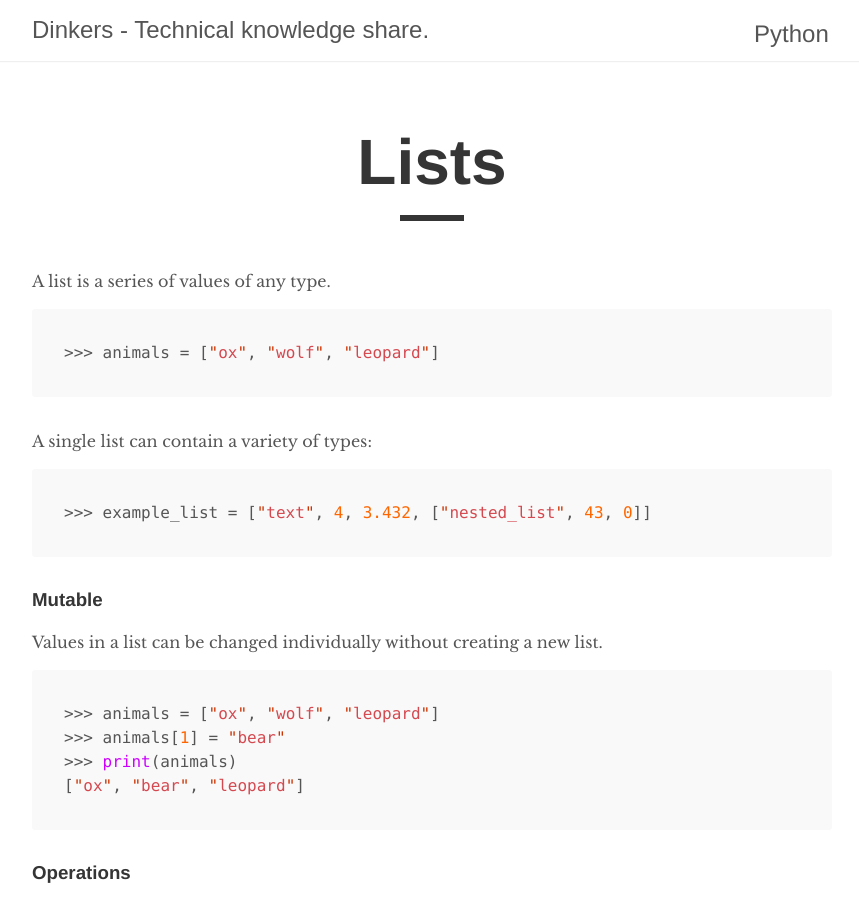
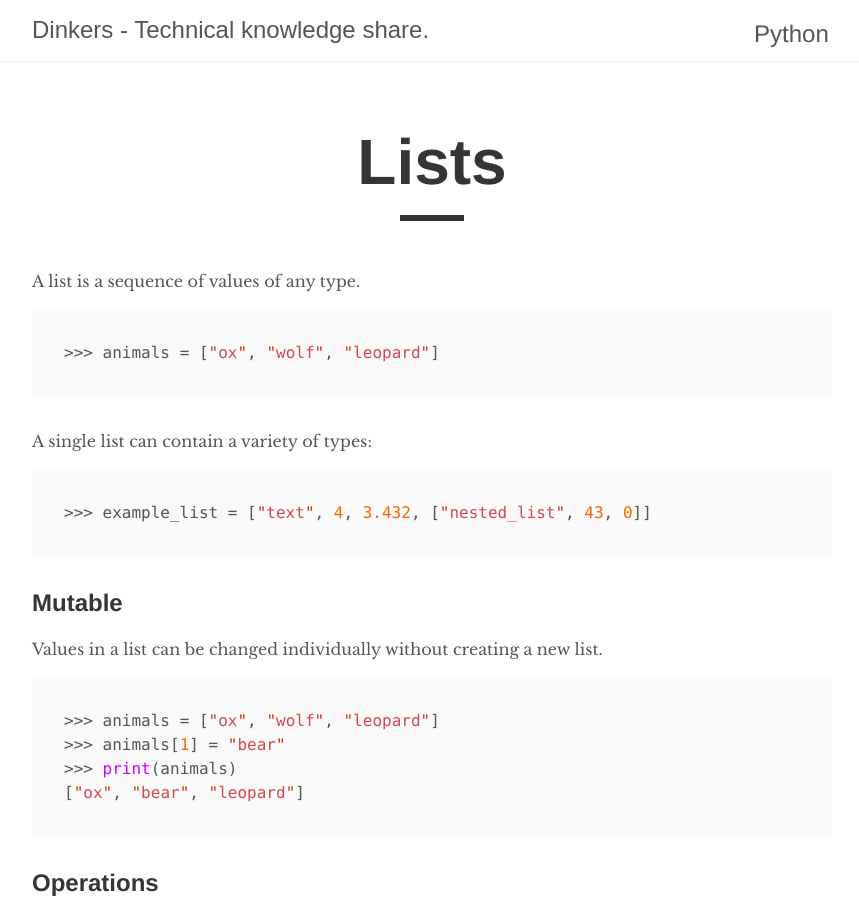
Before and after one commit to RobertDickens/dinkers.github.io, a Jekyll site: the page built from _python/beginner/lists.md, in a window 1280 px wide and 900 px high. Shown: the whole window, without its empty margins (208-1067 px from the left). Built offline with Jekyll 4.4.1, drawn with Linux system fonts in a browser that asks for light colours; some web fonts are replaced.

Commit message:
Updated python docs

````diff
--- a/_python/beginner/lists.md
+++ b/_python/beginner/lists.md
@@ -1,38 +1,38 @@
 ---
 layout: post
 title:  "Lists"
-description: "A list is a series of values of any type."
-categories: [python]
+description: "A sequence of values of any type."
+categories: beginner
 ---
 
-A list is a series of values of any type.
+A list is a sequence of values of any type.
 
-``` python
+```python
 >>> animals = ["ox", "wolf", "leopard"]
 ```
 
 A single list can contain a variety of types:
 
-``` python
+```python
 >>> example_list = ["text", 4, 3.432, ["nested_list", 43, 0]]
 ```
 
-### Mutable
+## Mutable
 
 Values in a list can be changed individually without creating a new list.
 
-``` python
+```python
 >>> animals = ["ox", "wolf", "leopard"]
 >>> animals[1] = "bear"
 >>> print(animals)
 ["ox", "bear", "leopard"]
 ```
 
-### Operations
+## Operations
 
 The `+` operator concatenates lists:
 
-``` python
+```python
 >>> first_list = [1, 2, 3]
 >>> second_list = [4, 5, 6]
 
@@ -43,7 +43,7 @@ The `+` operator concatenates lists:
 
 The `*` operator repeats a list a given number of times:
 
-``` python
+```python
 >>> [0] * 4
 [0, 0, 0, 0]
 
@@ -51,11 +51,11 @@ The `*` operator repeats a list a given number of times:
 [1, 2, 3, 1, 2, 3, 1, 2, 3]
 ```
 
-### Slices
+## Slices
 
 A slice is a segment of a list. This can also be accessed with the bracket operator.
 
-``` python
+```python
 >>> letters = ["a", "b", "c", "d", "e", "f", "g"]
 >>> letters_list_slice = letters[1:3]
 
@@ -67,7 +67,7 @@ Accessing a slice with the bracket notation will return all the elements between
 
 It is also possible to slice a list with one number and a colon.
 
-``` python
+```python
 >>> letters_list_slice = letters[:3]
 >>> print(letters_list_slice)
 ["a", "b", "c"]
@@ -86,7 +86,7 @@ Accessing a slice with no indices will result in a full list slice.
 
 A slice operator on the left side of an assignment can update multiple elements in the list at once.
 
-``` python
+```python
 >>> letters = ["a", "b", "c", "d", "e", "f", "g"]
 >>> letters[1:4] = ["x", "y", "z"]
 
@@ -94,12 +94,11 @@ A slice operator on the left side of an assignment can update multiple elements
 ["a", "x", "y", "z", "e", "f", "g"]
 ```
 
-
-### Methods
+## Methods
 
 `append` adds a new element to the end of a list.
 
-``` python
+```python
 >>> letters = ["a", "b", "c"]
 >>> letters.append("d")
 
@@ -109,7 +108,7 @@ A slice operator on the left side of an assignment can update multiple elements
 
 `extend` takes a list and appends all of the elements to another list. This will leave the list being appended unmodified.
 
-``` python
+```python
 >>> letters = ["a", "b", "c"]
 >>> next_letters = ["d", "e", "f"]
 >>> letters.extend(next_letters)
@@ -123,7 +122,7 @@ A slice operator on the left side of an assignment can update multiple elements
 
 `sort` arranges the elements of the list from low to high.
 
-``` python
+```python
 >>> letters = ["g", "c", "e", "d", "b", "f", "a"]
 >>> letters.sort()
 
@@ -133,7 +132,7 @@ A slice operator on the left side of an assignment can update multiple elements
 
 Most list methods are void. They modify the list and return `None`
 
-``` python
+```python
 >>> letters = ["g", "c", "e", "d", "b", "f", "a"]
 >>> sorted_list = letters.sort()
 
@@ -141,8 +140,7 @@ Most list methods are void. They modify the list and return `None`
 None
 ```
 
-
-### Map, filter and reduce
+## Map, filter and reduce
 
 Most common list operations can be expressed as a combination of map, filter or reduce.
 
@@ -152,7 +150,7 @@ A **map** is an operation that performs a function on each element in a sequence
 
 An example of this can be seen in creating a small function that takes a list of strings and returns a list of capitalised strings.
 
-``` python
+```python
 def capitalise_strings(list_of_strings):
 
 	list_of_capitalised_strings = []
@@ -169,7 +167,7 @@ A **filter** is an operation that selects some of elements of a sequence and fil
 
 An example of this can be see in creating a small function that returns a sublist of only the uppercase strings from a list of strings.
 
-``` python
+```python
 def only_uppercase_strings(list_of_strings):
 
 	list_of_uppercase_strings = []
@@ -187,7 +185,7 @@ A **reduce** is an operation that combines a sequence of elements into a single
 
 An example of this can be seen in creating a small function to sum all numbers in a list.
 
-``` python
+```python
 def add_all_list_integers(list_of_integers):
 
 	total = 0
@@ -200,21 +198,21 @@ def add_all_list_integers(list_of_integers):
 
 Because adding all the numbers in a list is such a common operation, Python provides a built-in function to do this:
 
-``` python
+```python
 >>> list_of_numbers = [1, 2, 3]
 >>> print(sum(list_of_numbers))
 6
 ```
 
-### Deleting elements
+## Deleting elements
 
 There are several ways to delete elements from a list.
 
-#### Pop
+### Pop
 
 `pop` takes an index, modifies the list to remove the vaue at that index and returns the value that was removed. If no index is provided, it deletes and returns the last element.
 
-``` python
+```python
 >>> letters = ["a", "b", "c"]
 >>> letter = letters.pop(1)
 
@@ -225,11 +223,11 @@ There are several ways to delete elements from a list.
 "b"
 ```
 
-#### Del
+### Del
 
 If the value won't be needed after removal, `del` is more appropriate.
 
-``` python
+```python
 >>> letters = ["a", "b", "c"]
 >>> del letters[1]
 
@@ -237,11 +235,11 @@ If the value won't be needed after removal, `del` is more appropriate.
 ["a", "c"]
 ```
 
-#### Del slice
+### Del slice
 
 `del` can be combined with slicing to remove multiple elements at once.
 
-``` python
+```python
 >>> letters = ["a", "b", "c", "d", "e", "f", "g"]
 >>> del letters[1:4]
 
@@ -249,11 +247,11 @@ If the value won't be needed after removal, `del` is more appropriate.
 ["a", "e", "f", "g"]
 ```
 
-#### Remove
+### Remove
 
 The `remove` operator can be used to remove elements by value instead of index.
 
-``` python
+```python
 >>> letters = ["a", "b", "c"]
 >>> letters.remove("b")
 
@@ -264,13 +262,13 @@ The `remove` operator can be used to remove elements by value instead of index.
 **The `remove` operator will only remove a single element, even if multiple elements of the same value exist in the list**
 
 
-### Strings
+## Strings
 
-#### Casting
+### Casting
 
 Because a string is a sequence of characters and a list is a sequence of elements, a string can be converted to a list just by using the `list()` definition as a type cast.
 
-``` python
+```python
 >>> name = "Rob"
 >>> list_name = list(name)
 
@@ -278,11 +276,11 @@ Because a string is a sequence of characters and a list is a sequence of element
 ["R", "o", "b"]
 ```
 
-#### Splitting
+### Splitting
 
 It is also possible to split a long string containing multiple words into a list of those words using the `split` method.
 
-``` python
+```python
 >>> sentence = "My name is Rob"
 >>> list_sentence = sentence.split()
 
@@ -294,7 +292,7 @@ The default delimiter (which is passed as a parameter to the `split` function) i
 
 This can be changed by passing a different character as a parameter to be used as a splitting delimiter.
 
-``` python
+```python
 >>> sentence = "spam-spam-spam"
 >>> list_sentence = sentence.split("-")
 
@@ -302,11 +300,11 @@ This can be changed by passing a different character as a parameter to be used a
 ["spam", "spam", "spam"]
 ```
 
-#### Joining
+### Joining
 
 `join` is the inverse of split. It takes a list of strings and concatenates the string elements into one string. This method also takes a delimiter.
 
-``` python
+```python
 >>> list_sentence = ["My", "name", "is", "Rob"]
 >>> sentence = " ".join(list_sentence)
 
@@ -314,9 +312,9 @@ This can be changed by passing a different character as a parameter to be used a
 "My name is Rob"
 ```
 
-### Objects and values
+## Objects and values
 
-``` python
+```python
 >>> first_string = "abc"
 >>> second_string = "abc"
 ```
@@ -328,7 +326,7 @@ When creating two strings of the same value there a two possibilities of how Pyt
 
 This can be determined with the `is` conditional operator.
 
-``` python
+```python
 >>> first_string is second_string
 True
 ```
@@ -337,7 +335,7 @@ This deduction shows that Python only created one string object, and both variab
 
 However, when creating two lists, this is not true.
 
-``` python
+```python
 >>> first_list = ["a", "b", "c"]
 >>> second_list = ["a", "b", "c"]
 
@@ -349,11 +347,11 @@ The two lists are **equivalent**, because they contain the same elements, but th
 
 The terms **object** and **value** are often used interchangeably, but it is more precise to say that an **object** has a **value**. Based on this we can say that the two lists have the same values, but are different objects.
 
-### Aliasing
+## Aliasing
 
 If `a` refers to an object, and `a` is assigned to `b`, then both variables refer to the same object
 
-``` python
+```python
 >>> a = [1, 2, 3]
 >>> b = a
 
@@ -367,7 +365,7 @@ An object with more than one reference has more than one name, the technical ter
 
 If the aliased object is mutable, changes made with one alias affect the other.
 
-``` python
+```python
 >>> a = [1, 2, 3]
 >>> b = a
 >>> b[0] = 42
````
Also changed, not shown: _python/beginner/dictionaries.md (+20 -23 lines), _python/beginner/iterators.md (+3 -3 lines), _python/beginner/recursion.md (+0 -1 lines).
